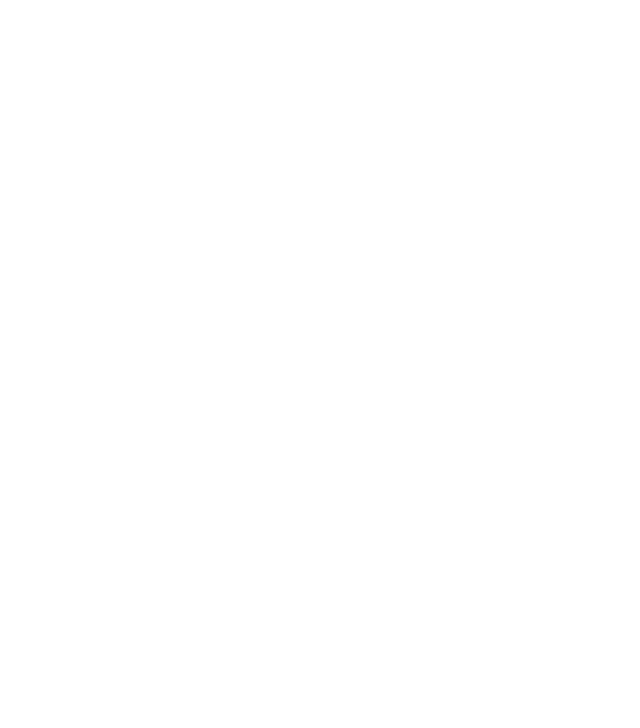
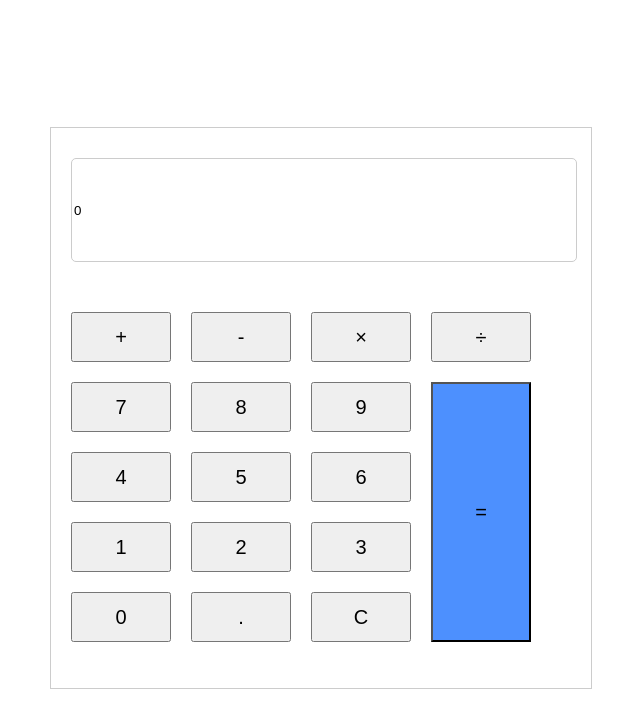
Before and after one commit to kentahayashi0810/js-calculator, a plain HTML site: page index.html in a window 1280 px wide. Shown: the whole page, without its empty margins (319-959 px from the left). Drawn offline with Linux system fonts and the light colour scheme.

Commit message:
Added styles to the calculator

```diff
--- a/app.js
+++ b/app.js
@@ -0,0 +1,5 @@
+window.onload = function () {
+  let value = document.getElementById("resultBox").value;
+
+  function add() {}
+};
--- a/index.html
+++ b/index.html
@@ -5,8 +5,34 @@
     <meta http-equiv="X-UA-Compatible" content="IE=edge" />
     <meta name="viewport" content="width=device-width, initial-scale=1.0" />
     <title>Document</title>
+    <!-- CSS Files -->
+    <link rel="stylesheet" href="style.css" />
   </head>
   <body>
+    <div class="content-wrapper">
+      <div class="calculator">
+        <input type="number" id="resultBox" value="0" />
+        <div class="" id="gridContainer">
+          <button id="calcButtons-add">+</button>
+          <button id="calcButtons-deduct">-</button>
+          <button id="calcButtons-multiply">×</button>
+          <button id="calcButtons-divide">÷</button>
+          <button id="gridNumber-item7">7</button>
+          <button id="gridNumber-item8">8</button>
+          <button id="gridNumber-item9">9</button>
+          <button id="equalButton">=</button>
+          <button id="gridNumber-item4">4</button>
+          <button id="gridNumber-item5">5</button>
+          <button id="gridNumber-item6">6</button>
+          <button id="gridNumber-item1">1</button>
+          <button id="gridNumber-item2">2</button>
+          <button id="gridNumber-item3">3</button>
+          <button id="gridNumber-item0">0</button>
+          <button id="calcButtons-point">.</button>
+          <button id="calcButtons-reset">C</button>
+        </div>
+      </div>
+    </div>
     <!-- JS Files -->
     <script src="app.js"></script>
   </body>
--- a/style.css
+++ b/style.css
@@ -0,0 +1,43 @@
+@charset "utf-8";
+
+.content-wrapper {
+  height: 100vh;
+  display: flex;
+  justify-content: center;
+  align-items: center;
+}
+.calculator {
+  width: 500px;
+  height: 500px;
+  margin: 0 auto;
+  border: 1px solid #ccc;
+  padding: 30px 20px;
+}
+
+#resultBox {
+  border: #ccc solid 1px;
+  border-radius: 5px;
+  height: 100px;
+  margin-bottom: 50px;
+  width: 100%;
+}
+
+#gridContainer {
+  width: 100%;
+  margin: 0 auto;
+  display: grid;
+  grid-template-columns: 100px 100px 100px 100px;
+  gap: 20px;
+  grid-template-rows: 50px 50px 50px 50px 50px;
+}
+
+#equalButton {
+  grid-row-start: 2;
+  grid-row-end: 6;
+  grid-column-start: 4;
+  background-color: #4d90fe;
+}
+
+#gridContainer button {
+  font-size: 20px;
+}
```
